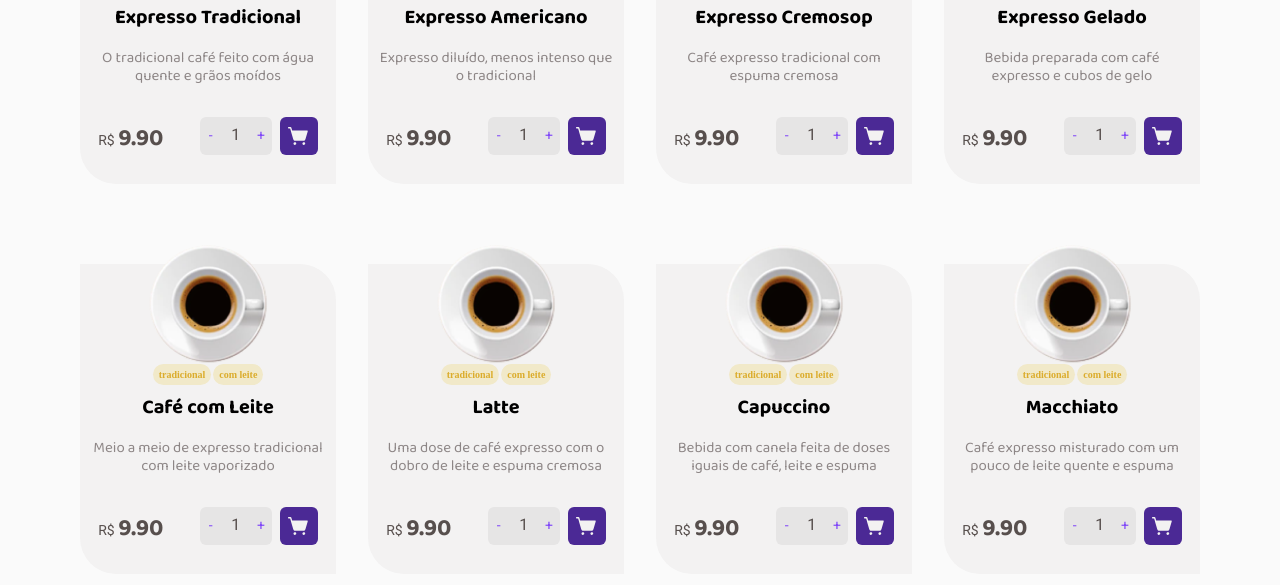
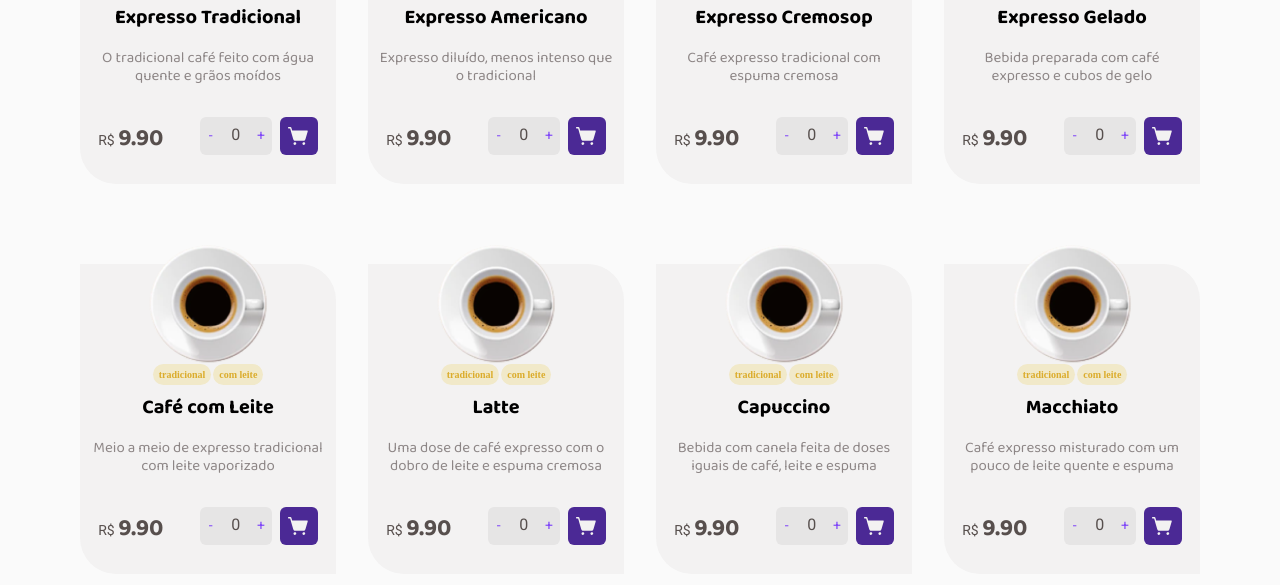
Before and after one commit to gevored/Coffee-Delivery, a React (Vite) app: page / in a window 1280 px wide. Shown: the part 860-1445 px from the top of the page. Built offline with nearby package versions, Linux system fonts and the light colour scheme; data requests are answered from the project's data file.

Commit message:
button state increase and descrease item done

```diff
--- a/package.json
+++ b/package.json
@@ -17,6 +17,7 @@
     "react-dom": "^18.2.0",
     "react-hook-form": "^7.39.3",
     "react-icons": "^4.6.0",
+    "react-is": "^18.2.0",
     "react-router-dom": "^6.4.3",
     "styled-components": "^5.3.6"
   },
@@ -26,7 +27,7 @@
     "@types/react-dom": "^18.0.6",
     "@types/styled-components": "^5.1.26",
     "@vitejs/plugin-react": "^2.1.0",
-    "eslint": "^8.27.0",
+    "eslint": "^8.28.0",
     "json-server": "^0.17.1",
     "typescript": "^4.6.4",
     "vite": "^3.1.0"
--- a/src/components/IncreaseDecreaseButton/index.tsx
+++ b/src/components/IncreaseDecreaseButton/index.tsx
@@ -1,10 +1,20 @@
 import { ButtonStyles, ButtonStylesContainer } from './stylex'
+import { useState } from 'react'
+
 export function IncreaseDecreaseButton() {
+  const [numberOfCafes, setNumberOfCafes] = useState(0)
+  function handleChangeQuantity(qtd: number) {
+    const auxQtd = numberOfCafes + qtd
+    if (auxQtd >= 0) {
+      console.log('epa')
+      setNumberOfCafes(numberOfCafes + qtd)
+    }
+  }
   return (
     <ButtonStylesContainer>
-      <ButtonStyles>-</ButtonStyles>
-      <span>1</span>
-      <ButtonStyles>+</ButtonStyles>
+      <ButtonStyles onClick={() => handleChangeQuantity(-1)}>-</ButtonStyles>
+      <span>{numberOfCafes}</span>
+      <ButtonStyles onClick={() => handleChangeQuantity(1)}>+</ButtonStyles>
     </ButtonStylesContainer>
   )
 }
```
Also changed, not shown: .eslintrc.json (added), 2 other files (tests, documents, lock files or other folders).
